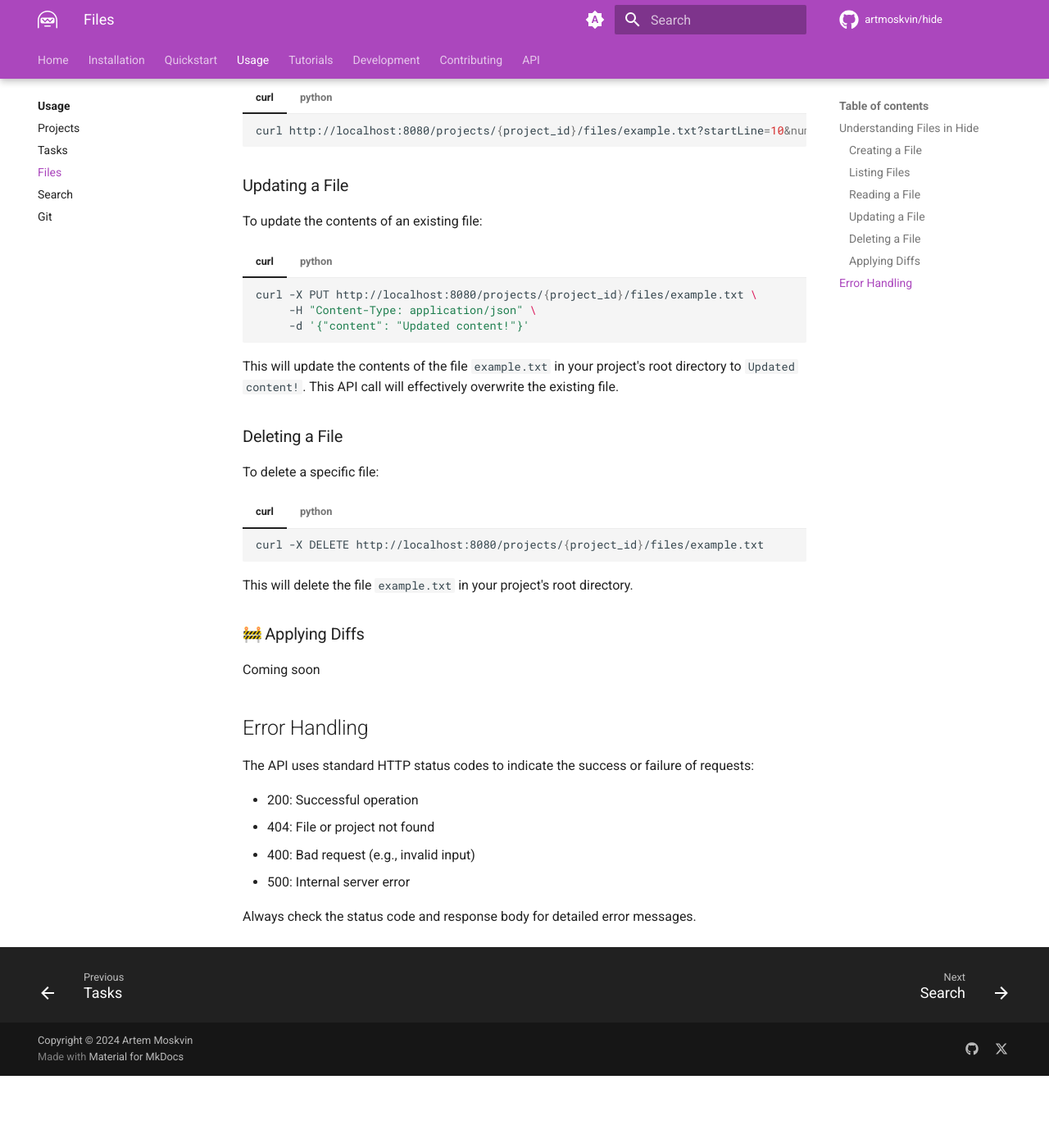
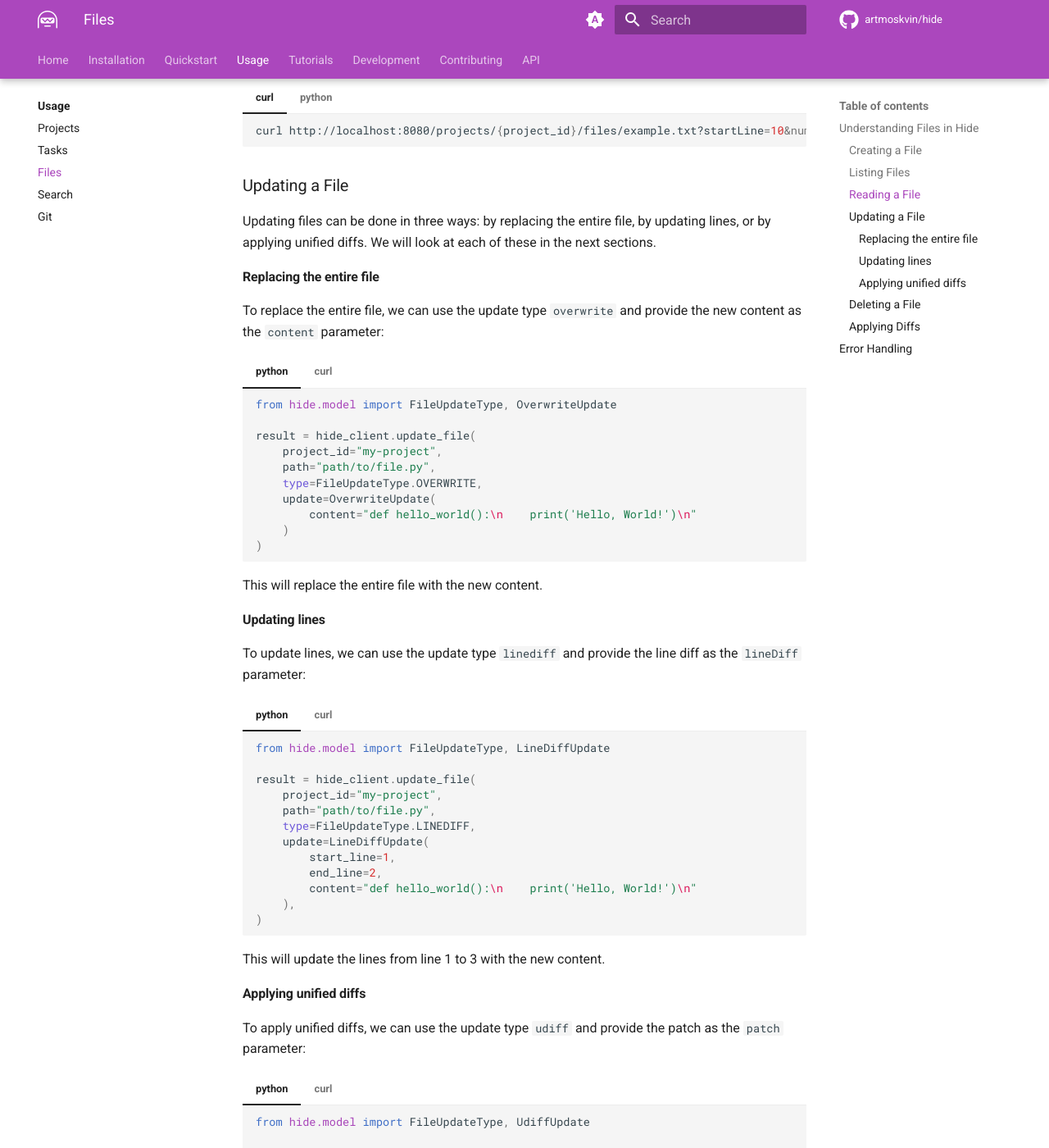
Before and after one commit to hide-org/hide, an MkDocs documentation site: the page built from docs/usage/files.md, in a window 1280 px wide and 1400 px high, scrolled down 1520 px. Shown: the whole window at 82% size. Built offline with MkDocs 1.6.1 and Material for MkDocs 9.7.7, drawn with Linux system fonts in a browser that asks for light colours; emoji names are drawn with the system emoji font; comment, search, counter and statistics services are not loaded; before the commit the page ends 2832 px from its top, so only the background shows below that; some of the changed text lies outside the part shown.

Commit message:
Update documentation for updating files

````diff
--- a/docs/usage/files.md
+++ b/docs/usage/files.md
@@ -98,23 +98,125 @@ To specify a range of lines, set the `startLine` and `numLines` parameters:
 
 ### Updating a File
 
-To update the contents of an existing file:
+Updating files can be done in three ways: by replacing the entire file, by updating lines, or by applying unified diffs. We will look at each of these in the next sections.
+
+#### Replacing the entire file
+
+To replace the entire file, we can use the update type `overwrite` and provide the new content as the `content` parameter:
+
+=== "python"
+
+    ```python
+    from hide.model import FileUpdateType, OverwriteUpdate
+
+    result = hide_client.update_file(
+        project_id="my-project",
+        path="path/to/file.py",
+        type=FileUpdateType.OVERWRITE,
+        update=OverwriteUpdate(
+            content="def hello_world():\n    print('Hello, World!')\n"
+        )
+    )
+    ```
 
 === "curl"
 
     ```bash
-    curl -X PUT http://localhost:8080/projects/{project_id}/files/example.txt \
+    curl -X PUT http://localhost:8080/projects/my-project/files/path/to/file.py \
          -H "Content-Type: application/json" \
-         -d '{"content": "Updated content!"}'
+         -d '{
+            "type": "overwrite",
+            "overwrite": {
+                "content": "def hello_world():\n    print('Hello, World!')\n"
+            }
+        }'
     ```
+
+This will replace the entire file with the new content.
+
+#### Updating lines
+
+To update lines, we can use the update type `linediff` and provide the line diff as the `lineDiff` parameter:
 
 === "python"
 
     ```python
-    # Coming soon
+    from hide.model import FileUpdateType, LineDiffUpdate
+
+    result = hide_client.update_file(
+        project_id="my-project",
+        path="path/to/file.py",
+        type=FileUpdateType.LINEDIFF,
+        update=LineDiffUpdate(
+            start_line=1,
+            end_line=2,
+            content="def hello_world():\n    print('Hello, World!')\n"
+        ),
+    )
     ```
 
-This will update the contents of the file `example.txt` in your project's root directory to `Updated content!`. This API call will effectively overwrite the existing file.
+=== "curl"
+
+    ```bash
+    curl -X PUT http://localhost:8080/projects/my-project/files/path/to/file.py \
+         -H "Content-Type: application/json" \
+         -d '{
+            "type": "linediff",
+            "lineDiff": {
+                "startLine": 1,
+                "endLine": 2,
+                "content": "def hello_world():\n    print('Hello, World!')\n"
+            }
+        }'
+    ```
+
+This will update the lines from line 1 to 3 with the new content.
+
+#### Applying unified diffs
+
+To apply unified diffs, we can use the update type `udiff` and provide the patch as the `patch` parameter:
+
+=== "python"
+
+    ```python
+    from hide.model import FileUpdateType, UdiffUpdate
+
+    result = hide_client.update_file(
+        project_id="my-project",
+        path="path/to/file.py",
+        type=FileUpdateType.UDIFF,
+        udiff=UdiffUpdate(
+            patch="""--- path/to/file.py
+    +++ path/to/file.py
+    @@ -1,2 +1,2 @@
+     def hello_world():
+    -    print('Hello, World!')
+    +    print('Hello, World!!!')
+    """
+        )
+    )
+    ```
+
+=== "curl"
+
+    ```bash
+    curl -X PUT http://localhost:8080/projects/my-project/files/path/to/file.py \
+         -H "Content-Type: application/json" \
+         -d '{
+            "type": "udiff",
+            "udiff": {
+                "patch": """--- path/to/file.py
+        +++ path/to/file.py
+        @@ -1,2 +1,2 @@
+         def hello_world():
+        -    print('Hello, World!')
+        +    print('Hello, World!!!')
+        """
+            }
+        }'
+    ```
+
+This will apply the unified diff to the file and update the lines accordingly.
 
 ### Deleting a File
 
````
Also changed, not shown: docs/quickstart.md (+46 -5 lines), 3 other files.
